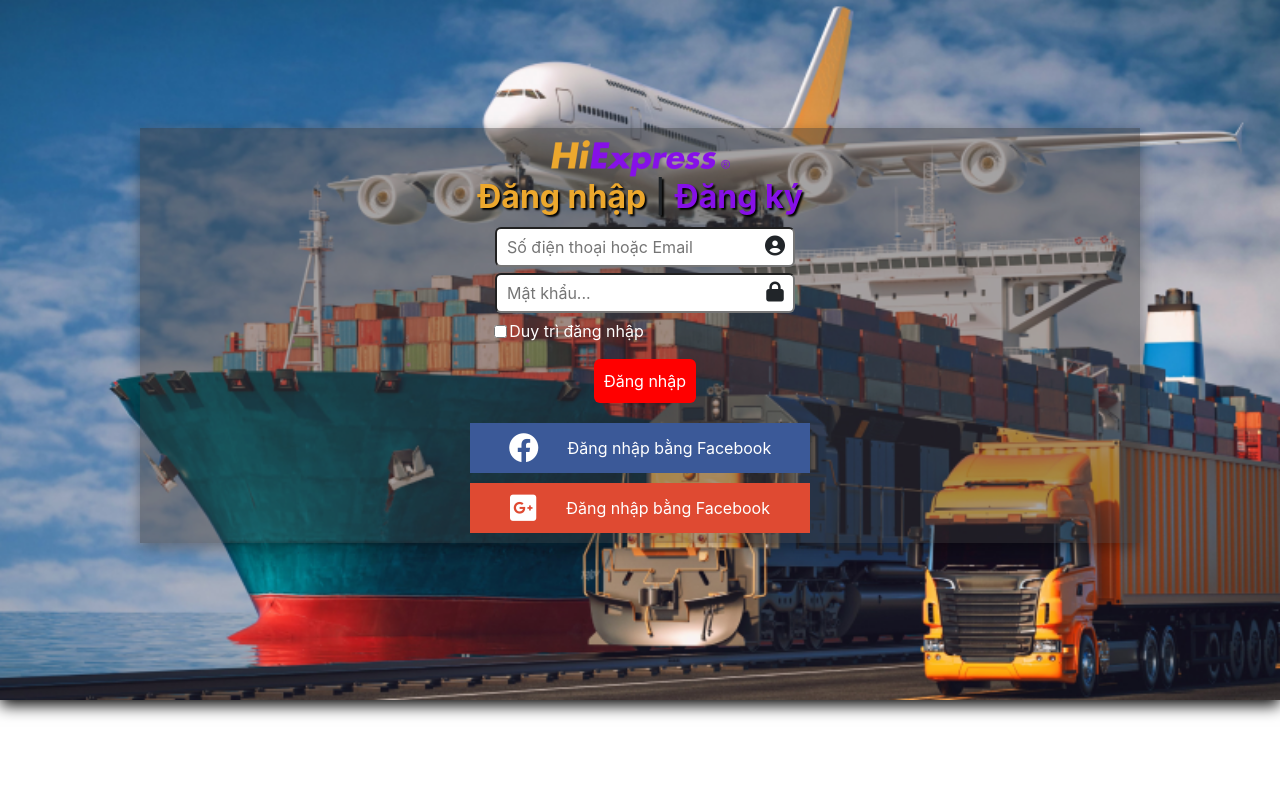
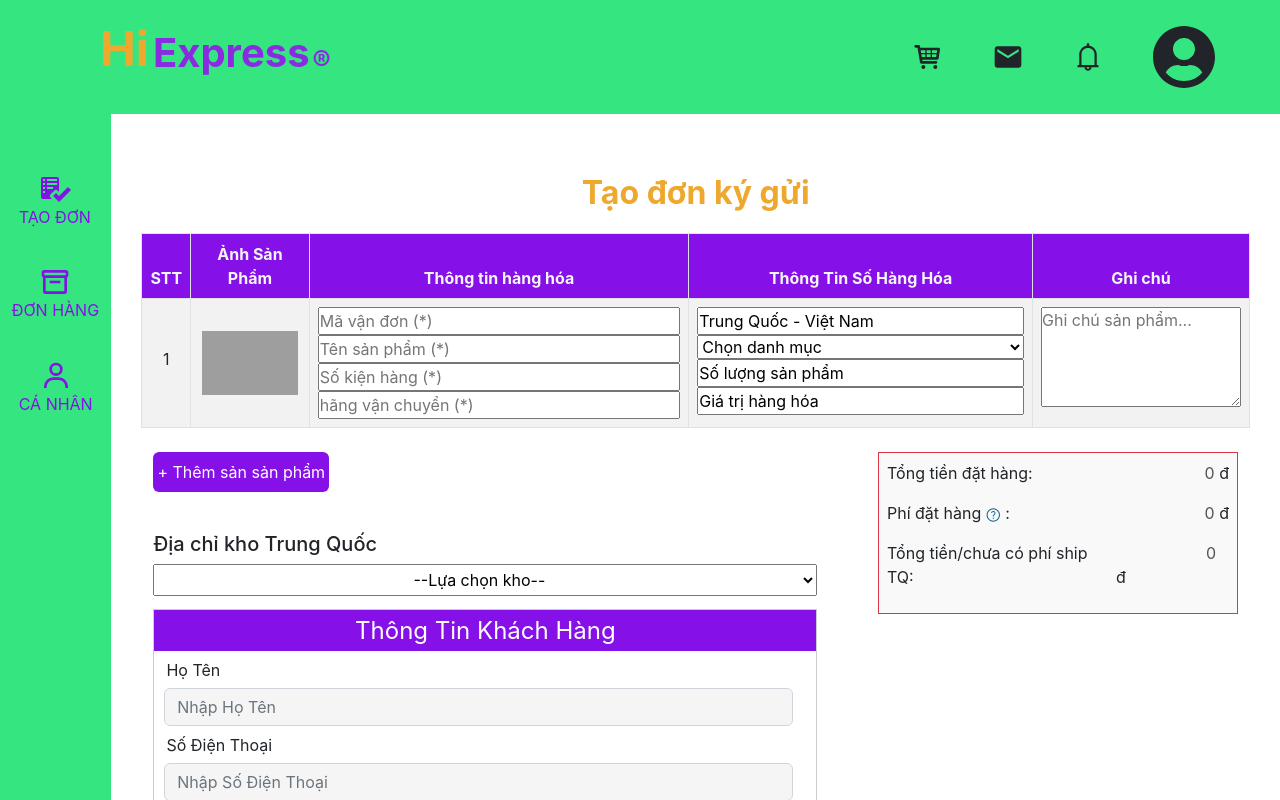
Before and after one commit to NguyenVanHieuPH14434/logistic, a React (Create React App) app in the folder client/: page /app/deposit in a window 1280 px wide. Shown: the top 800 px of the page. Built offline with nearby package versions, Linux system fonts and the light colour scheme; grey boxes are pictures that could not be loaded.

Commit message:
update router

```diff
--- a/client/src/App.js
+++ b/client/src/App.js
@@ -1,27 +1,29 @@
 import React from 'react';
-import { Routes, Route } from 'react-router-dom';
-import Header from "./Shared/Header/Header";
-import Menu from "./Shared/Menu/Menu";
+import { Routes, Route, Navigate} from 'react-router-dom';
 import Groceries from "./components/Customer/Groceries/Groceries";
 import Deposit from "./components/Customer/Deposit/Deposit";
 import './App.scss';
 import Login from './components/athur/login/Login';
 import Register from './components/athur/register/register';
+import RouterDasboard from './RouterDasboard';
+import Dasboard from './components/Dasboard';
+import RouterAuth from './RouterAuth';
 
 function App() {
   return (
     <div className="App">
-      <Login />
-      {/* <Register /> */}
-      {/* <Header />
-      <div className='row-container'>
-        <Menu className="left" />
         <Routes>
-          <Route path="/" element={<Groceries className="right"/>}></Route>
-          <Route path="/groceries" element={<Groceries className="right"/>}></Route>
-          <Route path="/deposit" element={<Deposit className="right"/>}></Route>
+          <Route path="/" element={<RouterAuth className="right"/>}>
+            <Route path="login" element={<Login />}></Route>
+            <Route path="register" element={<Register />}></Route>
+            <Route index element={<Navigate to={'/login'} />}></Route>
+          </Route>
+          <Route path="/app" element={<RouterDasboard className="right"/>}>
+            <Route path="groceries" element={<Groceries className="right"/>}></Route>
+            <Route path="deposit" element={<Deposit className="right"/>}></Route>
+            <Route index element={<Dasboard className="right"/>}></Route>
+          </Route>
         </Routes>
-      </div> */}
     </div>
   );
 }
--- /dev/null
+++ b/client/src/RouterAuth.js
@@ -0,0 +1,13 @@
+import React from 'react';
+import { Outlet } from 'react-router-dom';
+
+
+function RouterAuth() {
+    return (
+      <div className="App">
+            <Outlet/>
+      </div>
+    );
+  }
+
+  export default RouterAuth;
--- /dev/null
+++ b/client/src/RouterDasboard.js
@@ -0,0 +1,20 @@
+import React from 'react';
+import { Outlet } from 'react-router-dom';
+import Header from "./Shared/Header/Header";
+import Menu from "./Shared/Menu/Menu";
+import './App.scss';
+
+
+function RouterDasboard() {
+    return (
+      <div className="App">
+        <Header />
+         <div className='row-container'>
+        <Menu className="left" />
+        <Outlet />
+         </div>
+      </div>
+    );
+  }
+
+  export default RouterDasboard;
--- /dev/null
+++ b/client/src/components/Dasboard.js
@@ -0,0 +1,9 @@
+import React from 'react'
+
+const Dasboard = () => {
+  return (
+    <div>Wellcome to Dasboard</div>
+  )
+}
+
+export default Dasboard
--- a/client/src/index.js
+++ b/client/src/index.js
@@ -3,13 +3,15 @@
 import { BrowserRouter as Router } from 'react-router-dom';
 import './index.css';
 import App from './App';
+
 import reportWebVitals from './reportWebVitals';
+
 
 const root = ReactDOM.createRoot(document.getElementById('root'));
 root.render(
   <React.StrictMode>
     <Router>
-    <App />
+           <App />
     </Router>
   </React.StrictMode>
 );
```
